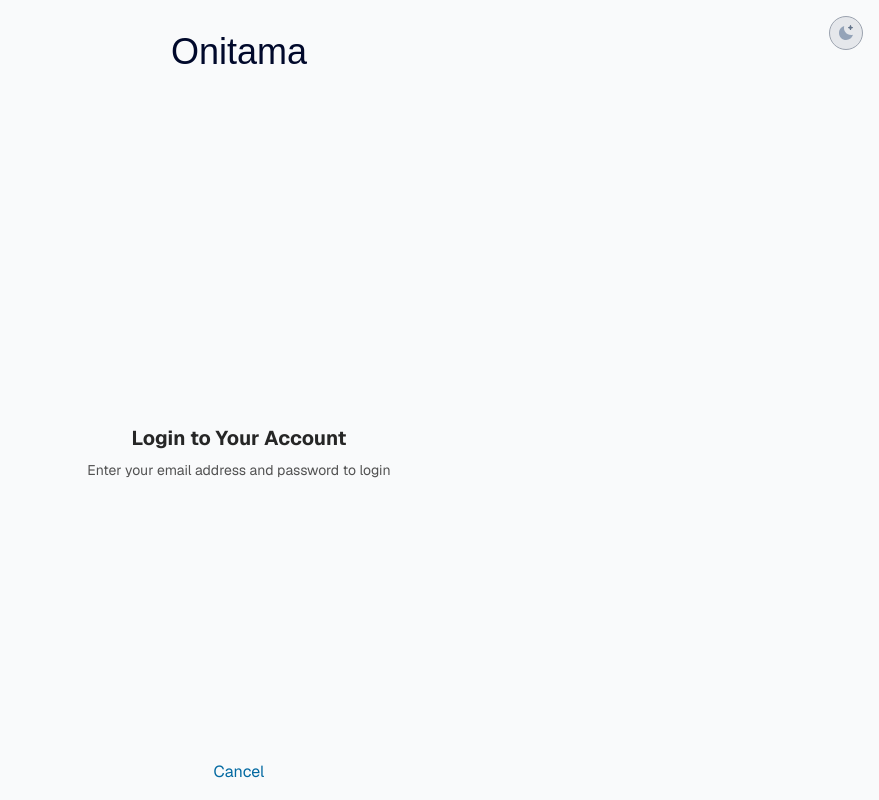
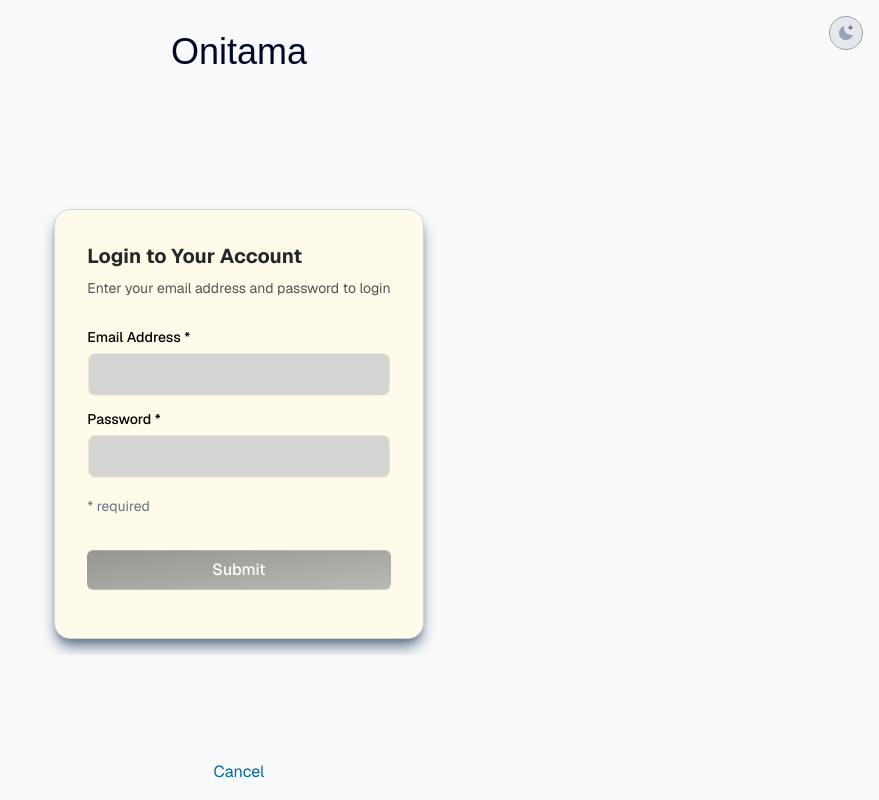
Before and after one commit to mngatewood/onitama, a Next.js app: page /login in a window 1280 px wide. Shown: the whole page, without its empty margins (401-1280 px from the left). Built offline with nearby package versions, Linux system fonts and the light colour scheme; no server answers; a web font is replaced by a local one.

Commit message:
Hide auth routes if authenticated

```diff
--- a/app/login/page.tsx
+++ b/app/login/page.tsx
@@ -1,22 +1,31 @@
 import Link from "next/link";
 import { Title } from "../components/Title";
 import { DarkModeToggle } from "../components/DarkThemeToggle";
+import { LoginForm } from "../components/forms/LoginForm";
+import { getServerSession } from "next-auth";
+import { redirect } from "next/navigation";
 
-const Login = () => {
+const Login = async () => {
+	const session = await getServerSession();
 
+	if (!!session) {
+		redirect('/');
+	}
 	return (
 		<div className="absolute top-0 left-0 right-0 bottom-0 overflow-hidden flex flex-col justify-center items-center">
 			<header>
 				<Title />
 			</header>
-			<main className="p-4 overflow-scroll flex flex-col items-center my-auto">
-				<h2 className="text-xl font-bold text-neutral-800 dark:text-neutral-200">Login to Your Account</h2>
-				<p className="mt-2 max-w-sm text-sm text-neutral-600 dark:text-neutral-300">
-					Enter your email address and password to login
-				</p>
-				{/* <LoginForm /> */}
+			<main className="p-4 overflow-hidden flex flex-col items-center my-auto">
+				<div className="mx-auto overflow-y-scroll scroll-no-bars w-full max-w-md rounded-none border border-gray-300 bg-amber-50 px-4 pt-4 shadow-lg shadow-slate-500 dark:shadow-slate-800 dark:border-gray-800 dark:bg-black md:rounded-2xl md:px-8 md:pt-8">
+					<h2 className="text-xl font-bold text-neutral-800 dark:text-neutral-200">Login to Your Account</h2>
+					<p className="mt-2 max-w-sm text-sm text-neutral-600 dark:text-neutral-300">
+						Enter your email address and password to login
+					</p>
+				<LoginForm />
+				</div>
 			</main>
-			<footer className="container absolute bottom-0 w-full h-14 p-4 flex justify-center gap-4 text-sky-700 dark:text-sky-300">
+			<footer className="w-full h-14 p-4 flex justify-center text-sky-700 dark:text-sky-300">
 				<button className="w-1/3"><Link href="/">Cancel</Link></button>
 			</footer>
 			<DarkModeToggle />
--- a/app/page.tsx
+++ b/app/page.tsx
@@ -3,8 +3,10 @@ import spirit from "../public/spirit.png";
 import { Title } from "./components/Title";
 import { DarkModeToggle } from "./components/DarkThemeToggle";
 import Link from "next/link";
+import { getServerSession } from "next-auth";
 
-export default function Home() {
+const Home = async () => {
+	const session = await getServerSession();
 
 	return (
 		<div className="absolute top-0 left-0 right-0 bottom-0 overflow-hidden flex flex-col justify-between items-center">
@@ -16,12 +18,24 @@ export default function Home() {
 					<Image src={spirit} width={640} height={640} alt="Spirit" priority />
 				</div>
 			</main>
-			<footer className="container w-full h-14 p-4 flex justify-center gap-4 text-sky-700 dark:text-sky-300">
-				<button className="w-1/3"><Link href="/login">Login</Link></button>
-				<button className="w-1/3"><Link href="/register">Register</Link></button>
-				<button className="w-1/3"><Link href="/demo">Guide</Link></button>
-			</footer>
+			<>
+				{!!session ? (
+					<footer className="container w-full h-14 p-4 flex justify-center gap-4 text-sky-700 dark:text-sky-300">
+						<button className="w-1/3"><Link href="/logout">Logout</Link></button>
+						<button className="w-1/3"><Link href="/play">Play</Link></button>
+						<button className="w-1/3"><Link href="/demo">Guide</Link></button>
+					</footer>
+				) : (
+					<footer className="container w-full h-14 p-4 flex justify-center gap-4 text-sky-700 dark:text-sky-300">
+						<button className="w-1/3"><Link href="/login">Login</Link></button>
+						<button className="w-1/3"><Link href="/register">Register</Link></button>
+						<button className="w-1/3"><Link href="/demo">Guide</Link></button>
+					</footer>
+				)}
+			</>
 			<DarkModeToggle />
 		</div>
 	);
 }
+
+export default Home;
--- a/app/register/page.tsx
+++ b/app/register/page.tsx
@@ -2,8 +2,15 @@ import Link from "next/link";
 import { Title } from "../components/Title";
 import { RegisterForm } from "../components/forms/RegisterForm";
 import { DarkModeToggle } from "../components/DarkThemeToggle";
+import { getServerSession } from "next-auth";
+import { redirect } from "next/navigation";
 
-const Register = () => {
+const Register = async () => {
+	const session = await getServerSession();
+
+	if (!!session) {
+		redirect('/');
+	}
 
 	return (
 		<div className="absolute top-0 left-0 right-0 bottom-0 overflow-hidden flex flex-col justify-between items-center">
```
